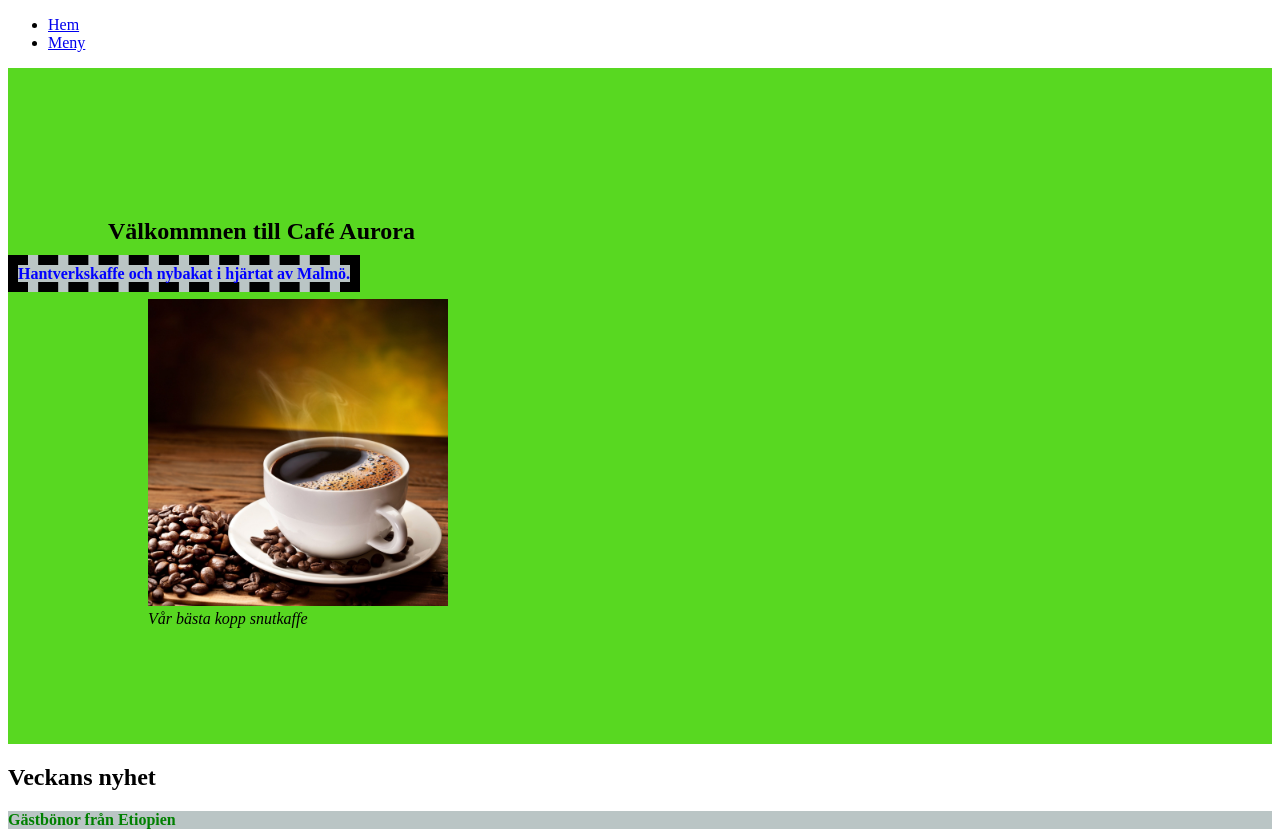
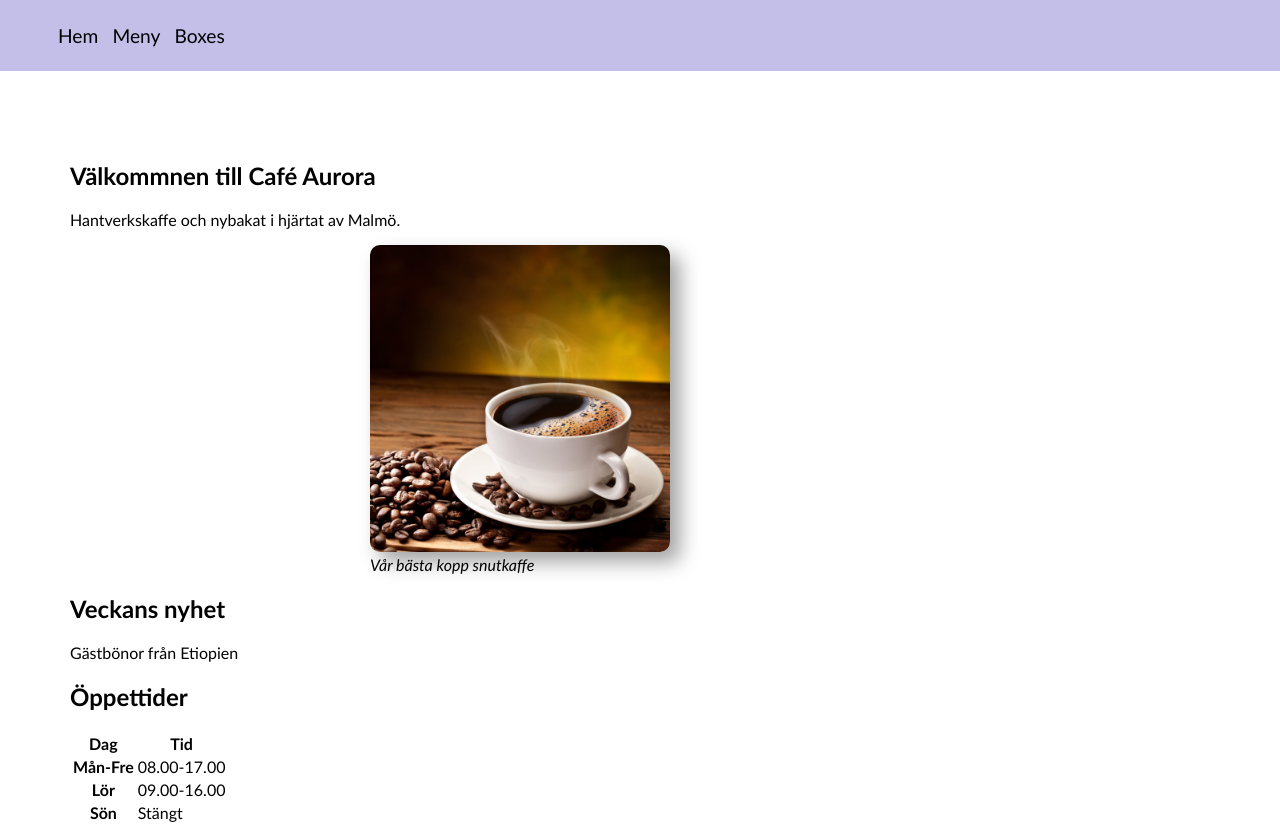
Before and after one commit to johanhkremer/html-css-2026-WEBB26, a plain HTML site: page index.html in a window 1280 px wide. Shown: the top 832 px of the page. Drawn offline with Linux system fonts and the light colour scheme.

Commit message:
Add files for lesson-02-CSS

```diff
--- a/index.html
+++ b/index.html
@@ -4,7 +4,7 @@
 <head>
     <meta charset="UTF-8">
     <meta name="viewport" content="width=device-width, initial-scale=1.0">
-    <link rel="stylesheet" href="/styles/index.css">
+    <link rel="stylesheet" href="/styles/globals.css">
     <title>Café Aurora - Start</title>
 </head>
 
@@ -18,15 +18,18 @@
                 <li>
                     <a href="/menu.html">Meny</a>
                 </li>
+                <li>
+                    <a href="/boxes.html">Boxes</a>
+                </li>
             </ul>
         </nav>
     </header>
     <main>
         <section class="intro-cafe-section">
-            <h1 id="rubrik">Välkommnen till Café Aurora</h1>
-            <p class="green" id="blue">Hantverkskaffe och nybakat i hjärtat av Malmö.</p>
+            <h1>Välkommnen till Café Aurora</h1>
+            <p>Hantverkskaffe och nybakat i hjärtat av Malmö.</p>
             <figure>
-                <img style="width: 300px;" src="/img/coffee.jpg" alt="bild på kaffekopp">
+                <img class="kaffe" style="width: 300px;" src="/img/coffee.jpg" alt="bild på kaffekopp">
                 <figcaption><i>Vår bästa kopp snutkaffe</i></figcaption>
             </figure>
         </section>
--- /dev/null
+++ b/styles/globals.css
@@ -0,0 +1,45 @@
+/* Kodkommentar */
+
+body {
+    font-family: 'Gill Sans', 'Gill Sans MT', Calibri, 'Trebuchet MS', sans-serif;
+    margin: 0;
+}
+
+main {
+    padding: 70px;
+}
+
+nav {
+    background-color: #c3bfe8;
+    padding: 8px;
+}
+
+nav li {
+    display: inline;
+    margin-left: 10px;
+}
+
+nav a {
+    text-decoration: none;
+    font-size: larger;
+    color: black;
+}
+
+nav a:hover {
+    color: red;
+}
+
+figure {
+    margin: 0;
+    padding-left: 300px;
+}
+
+img {
+    border-radius: 10px;
+    box-shadow: 10px 10px 20px #a2a2a2;
+}
+
+footer {
+    background-color: rgb(195, 191, 232);
+    padding: 8px;
+}
--- a/styles/index.css
+++ /dev/null
@@ -1,30 +0,0 @@
-p {
-    color: #58d821;
-    font-weight: bolder;
-    background-color: #bac5c5;
-}
-
-.green {
-    color: #008000;
-}
-
-#blue {
-    color: #0000ff;
-    margin-left: -100px;
-    border: dashed 10px black;
-    display: inline;
-}
-
-#blue:hover {
-    margin-left: 100px;
-    color: red;
-}
-
-#rubrik {
-    margin-top: 50px;
-}
-
-.intro-cafe-section {
-    background-color: #58d821;
-    padding: 100px;
-}
```
Also changed, not shown: boxes.html (added, +40 -0 lines), menu.html (+9 -0 lines), styles/boxes.css (added, +27 -0 lines).
